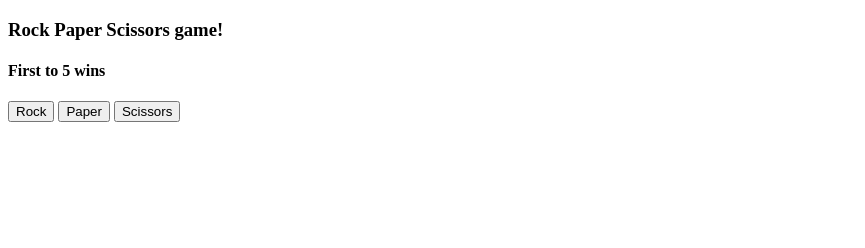
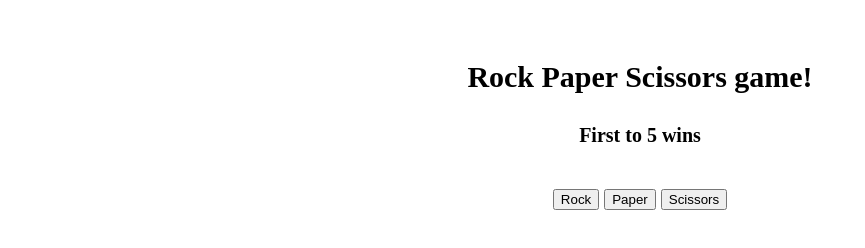
Before and after one commit to Samir-z21/Rock-Paper-Scissors, a plain HTML site: page index.html in a window 1280 px wide. Shown: the whole page, without its empty margins (0-865 px from the left). Drawn offline with Linux system fonts and the light colour scheme.

Commit message:
centered content

```diff
--- a/index.html
+++ b/index.html
@@ -8,12 +8,17 @@
   <title>"Rock Paper Scissors"</title>
 </head>
 <body>
+  <div class="content">
+    <div class="text">
       <h3>Rock Paper Scissors game!</h3>
       <h4>First to 5 wins</h4>
+    </div>
     <div id="buttons">
       <button>Rock</button>
       <button>Paper</button>
       <button>Scissors</button>
     </div>
+    <div class="outcome"></div>
+  </div>
 </body>
 </html>
--- a/script.js
+++ b/script.js
@@ -1,5 +1,5 @@
 // Reference to body
-const btn = document.querySelector('#buttons');
+const btn = document.querySelector('.outcome');
 const buttons = document.querySelectorAll('button');
 
 // Player's Choice
@@ -29,14 +29,8 @@ buttons.forEach((button) => {
     // Remove the text for the next round
     if (playerMessage && playerMessage.parentNode === btn) {
         btn.removeChild(playerMessage);
-    }
-    if (cpuMessage && cpuMessage.parentNode === btn) {
         btn.removeChild(cpuMessage);
-    }
-    if (result && result.parentNode === btn) {
         btn.removeChild(result);
-    }
-    if (score && score.parentNode === btn) {
         btn.removeChild(score);
     }
 
--- a/style.css
+++ b/style.css
@@ -0,0 +1,39 @@
+body {
+    margin: 0px;
+    padding: 0px;
+}
+
+h3 {
+    font-size: 30px;
+    margin-top: 60px;
+}
+
+h4 {
+    font-size: 20px;
+    margin-top: 0px;
+}
+
+.content {
+    display: flex;
+    flex-direction: column;
+}
+
+#buttons {
+    display: flex;
+    justify-content: center;
+    gap: 5px;
+    margin: 15px;
+}
+
+.outcome {
+    display: flex;
+    flex-direction: column;
+    align-items: center;
+}
+
+.text {
+    display: flex;
+    flex-direction: column;
+    align-items: center;
+
+}
```
Lines whose indentation alone changed are shown as unchanged.
